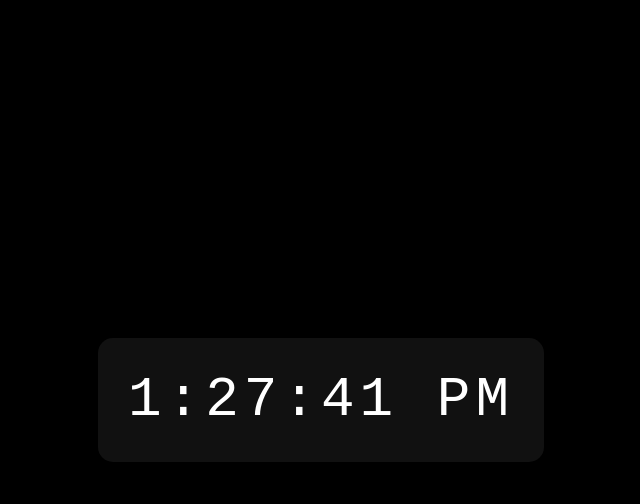
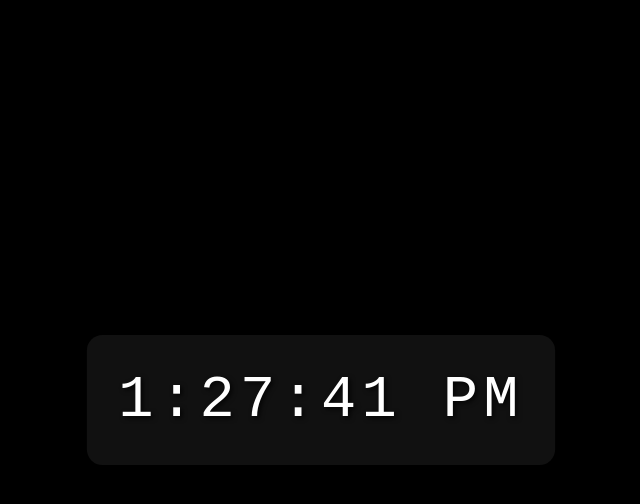
Before and after one commit to mazenAliRushdi/Digital-Clock, a plain HTML site: page index.html in a window 1280 px wide. In both pictures the pointer is over the element 640 px from the left and 400 px from the top of the page. Shown: the whole page, without its empty margins (319-959 px from the left). Drawn offline with Linux system fonts and the light colour scheme.

Commit message:
Add visual effects

```diff
--- a/style.css
+++ b/style.css
@@ -15,8 +15,14 @@ body {
     font-family: 'Courier New', monospace;
     font-size: 3.5em;
     box-shadow: 0 5px 15px rgba(0, 0, 0, 0.5);
+    transition: transform 0.3s ease-in-out;
+}
+
+.clock:hover {
+    transform: scale(1.05);
 }
 
 #time {
     letter-spacing: 5px;
+    text-shadow: 2px 2px 5px rgba(0, 0, 0, 0.8);
 }
```
